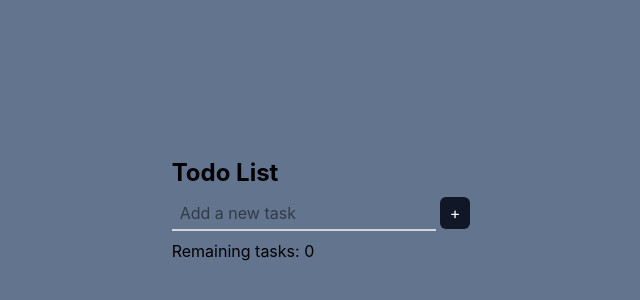
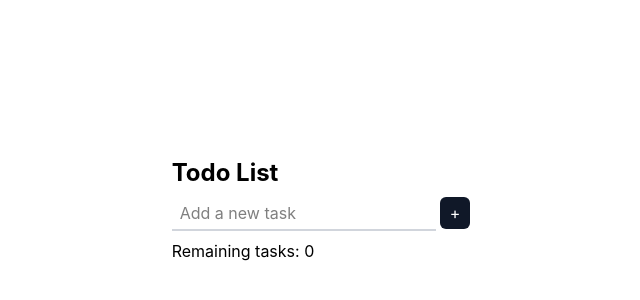
Before and after one commit to ibrahim1i1/To-Do-List, a React (Vite) app: page / in a window 1280 px wide. Shown: the part 190-490 px from the top of the page, without its empty margins (317-957 px from the left). Built offline with nearby package versions, Linux system fonts and the light colour scheme.

Commit message:
localstorage save

```diff
--- a/src/App.tsx
+++ b/src/App.tsx
@@ -1,11 +1,18 @@
-import { useMemo, useRef, useState } from 'react';
+import { useEffect, useMemo, useRef, useState } from 'react';
 import type { TaskList } from './types/Task';
 import './index.css';
+function App() {
+    const [tasks, setTasks] = useState<TaskList>(() => {
+        const savedTasks = localStorage.getItem('tasks');
+        return savedTasks ? JSON.parse(savedTasks) : [];
+    });
 
-function App() {
-    const [tasks, setTasks] = useState<TaskList>([]);
+
     const newTaskRef = useRef<HTMLInputElement>(null);
     const remainingTasks = useMemo(() => tasks.filter((task) => !task.completed).length, [tasks]);
+    useEffect(() => {
+        localStorage.setItem('tasks', JSON.stringify(tasks));
+    })
 
     const handleAddTask = () => {
         const text = newTaskRef.current?.value;
@@ -33,7 +40,7 @@ function App() {
         setTasks((prev) => prev.filter(task => task.id !== id));
     };
     return (
-        <div className='min-h-screen flex justify-center items-center bg-slate-500'>
+        <div className='min-h-screen flex justify-center items-center'>
             <div className='max-w-md flex flex-col gap-2'>
                 <h1 className='text-2xl font-bold'>Todo List</h1>
                 <div>
```
